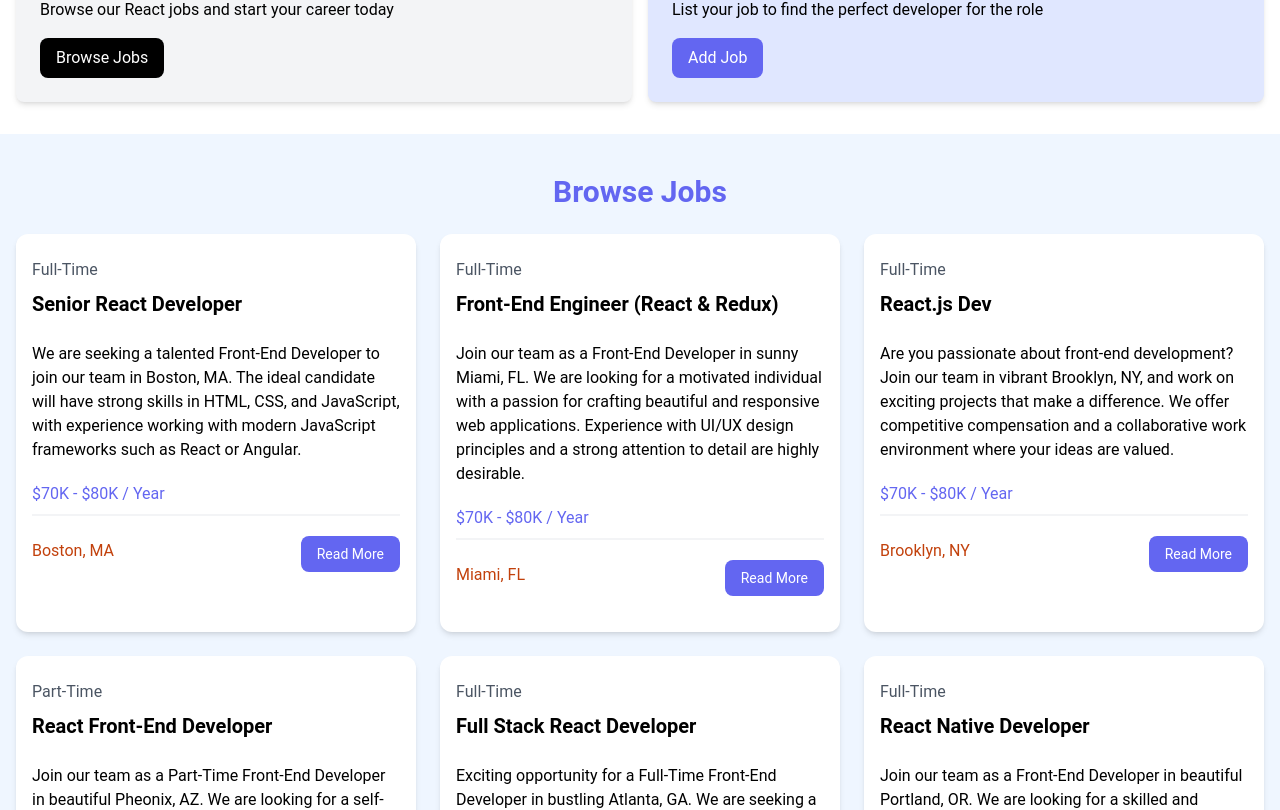
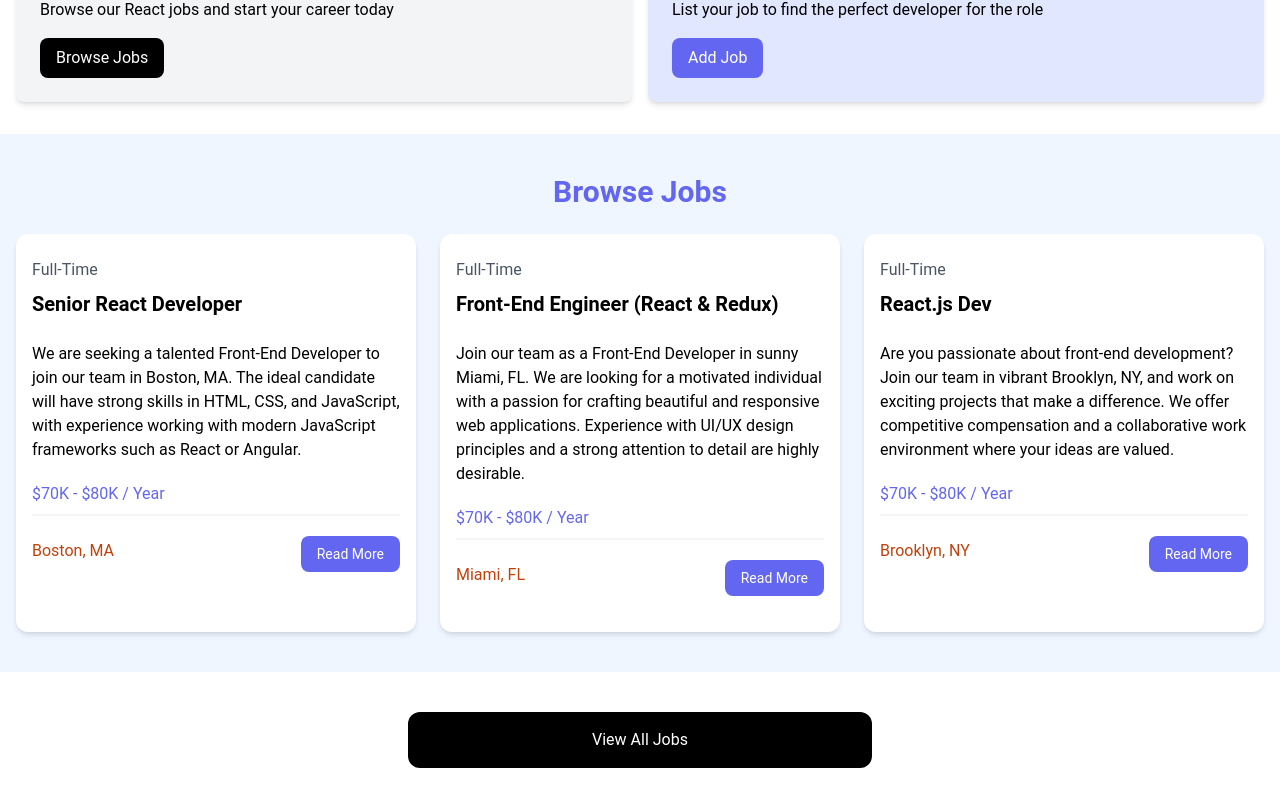
Before and after one commit to h-ibraheem/jobApp.github.io, a React (Vite) app: page / in a window 1280 px wide. Shown: the part 475-1285 px from the top of the page. Built offline with nearby package versions, Linux system fonts and the light colour scheme.

Commit message:
add job list

```diff
--- a/src/App.jsx
+++ b/src/App.jsx
@@ -1,7 +1,7 @@
 import Navbar from "./components/Navbar";
 import Hero from "./components/Hero";
 import HomeCards from "./components/HomeCards";
-import JobListing from "./components/JobListing";
+import JobListings from "./components/jobListings";
 
 const App = () => {
   return (
@@ -9,7 +9,7 @@ const App = () => {
       <Navbar />
       <Hero />
       <HomeCards />
-      <JobListing />
+      <JobListings />
 
       <section className="m-auto max-w-lg my-10 px-6">
         <a
--- a/src/components/JobListing.jsx
+++ b/src/components/JobListing.jsx
@@ -1,18 +1,6 @@
-import Jobs from "../jobs.json";
-
-const JobListing = () => {
+const JobListing = ({job}) => {
   return (
-    <section className="bg-blue-50 px-4 py-10">
-      <div className="container-xl lg:container m-auto">
-        <h2 className="text-3xl font-bold text-indigo-500 mb-6 text-center">
-          Browse Jobs
-        </h2>
-        <div className="grid grid-cols-1 md:grid-cols-3 gap-6">
-          {Jobs.map((job) => (
-            <div
-              key={job.id}
-              className="bg-white rounded-xl shadow-md relative"
-            >
+    <div  className="bg-white rounded-xl shadow-md relative">
       <div className="p-4">
         <div className="mb-6">
           <div className="text-gray-600 my-2">{job.type}</div>
@@ -39,10 +27,6 @@ const JobListing = () => {
         </div>
       </div>
     </div>
-          ))}
-        </div>
-      </div>
-    </section>
   );
 };
 
--- /dev/null
+++ b/src/components/jobListings.jsx
@@ -0,0 +1,22 @@
+import Jobs from "../jobs.json";
+import JobListing from "./JobListing";
+
+const JobListings = () => {
+  const recentJobs = Jobs.slice(0, 3);
+  return (
+    <section className="bg-blue-50 px-4 py-10">
+      <div className="container-xl lg:container m-auto">
+        <h2 className="text-3xl font-bold text-indigo-500 mb-6 text-center">
+          Browse Jobs
+        </h2>
+        <div className="grid grid-cols-1 md:grid-cols-3 gap-6">
+          {recentJobs.slice(0, 3).map((job) => (
+            <JobListing key={job.id} job={job} />
+          ))}
+        </div>
+      </div>
+    </section>
+  );
+};
+
+export default JobListings;
```
Also changed, not shown: src/components/Card.jsx (+2 -5 lines). Lines whose indentation alone changed are shown as unchanged.
